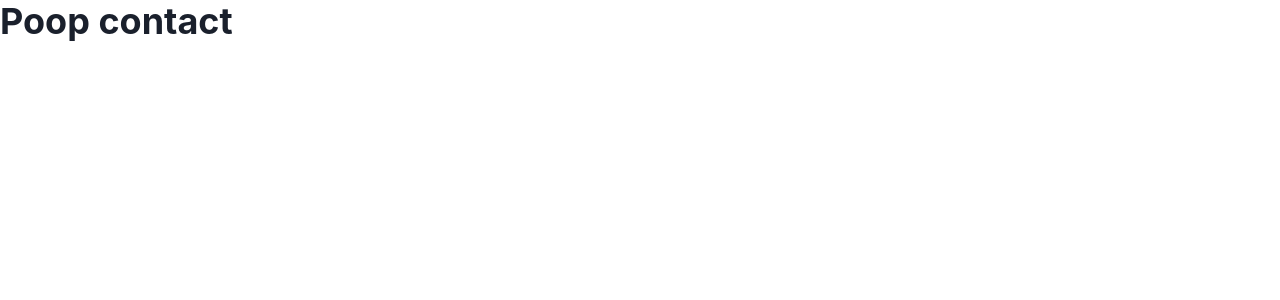
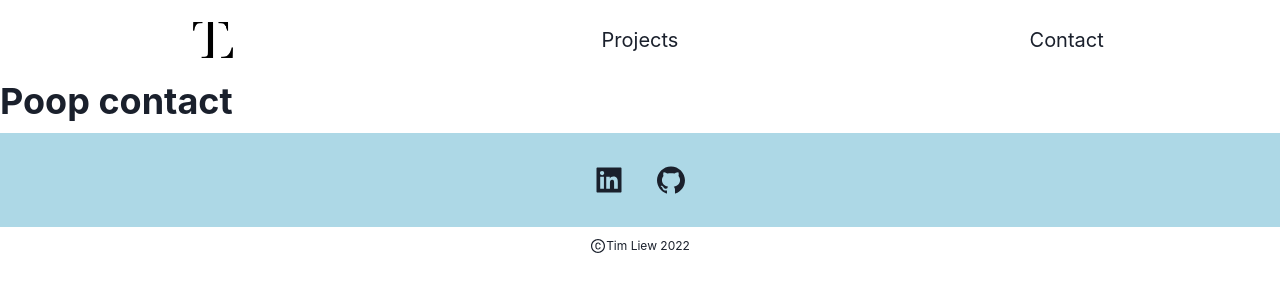
Before and after one commit to Tweemo/typescript-portfolio, a Next.js app: page /contact in a window 1280 px wide. Shown: the top 300 px of the page. Built offline with nearby package versions, Linux system fonts and the light colour scheme.

Commit message:
added nav and socials to contact

```diff
--- a/pages/contact.tsx
+++ b/pages/contact.tsx
@@ -6,13 +6,19 @@ import {
   Box,
 } from '@chakra-ui/react'
 import styles from '../styles/Home.module.css'
+import Socials from './socials'
+import Navbar from './navbar'
 
 const Contact = () => {
 
   return (
+    <>
+    <Navbar />
     <Heading>
       Poop contact
     </Heading>
+    <Socials />
+    </>
     )
   }
 
```
